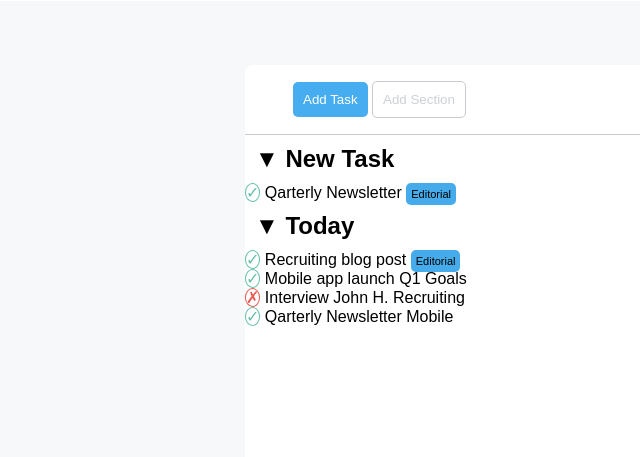
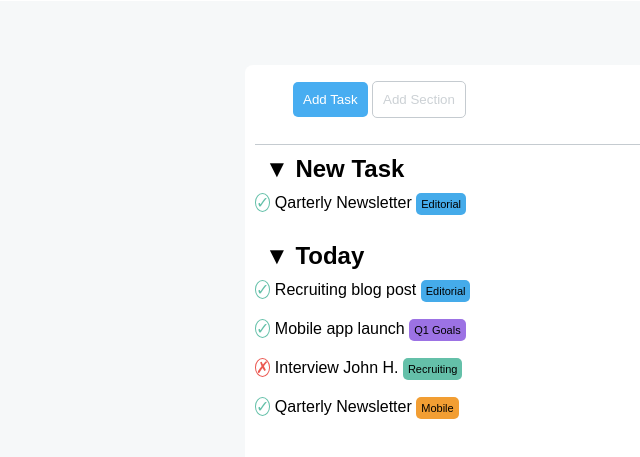
Before and after one commit to Gianmarco720/html-css-toboolist, a plain HTML site: page index.html in a window 1280 px wide. Shown: the part 53-510 px from the top of the page, without its empty margins (0-640 px from the left). Drawn offline with Linux system fonts and the light colour scheme.

Commit message:
fixed today list

```diff
--- a/assets/style.css
+++ b/assets/style.css
@@ -66,6 +66,10 @@ body {
     padding: 10px;
 }
 
+.space {
+    padding: 10px;
+}
+
 .check {
     color: var(--check);
     border: 1px solid var(--check);
@@ -88,3 +92,31 @@ body {
 #title_3 {
     padding: 10px;
 }
+
+#edit_2 {
+    font-size: 11px;
+    background-color: var(--editorial);
+    border-radius: 5px;
+    padding: 5px;
+}
+
+#edit_3 {
+    font-size: 11px;
+    background-color: var(--goals);
+    border-radius: 5px;
+    padding: 5px;
+}
+
+#edit_4 {
+    font-size: 11px;
+    background-color: var(--recruiting);
+    border-radius: 5px;
+    padding: 5px;
+}
+
+#edit_5 {
+    font-size: 11px;
+    background-color: var(--mobile);
+    border-radius: 5px;
+    padding: 5px;
+}
--- a/index.html
+++ b/index.html
@@ -28,30 +28,37 @@
         </section>
 
         <section>
-            <div>
+          <div class="space">
                 <h2 id="title_2">&#9660; New Task</h2>
                 <span class="check">&check;</span>
                 <span>Qarterly Newsletter</span>
                 <span id="edit_1">Editorial</span>
             </div>
-            <div>
+            <div class="space">
                 <h2 id="title_3">&#9660; Today</h2>
                 <span class="check">&check;</span>
                 <span>Recruiting blog post</span>
-                <span id="edit_1">Editorial</span><br>
+                <span id="edit_2">Editorial</span><br>
+            </div>
+            <div class="space">
+                <span class="check">&check;</span>
+                <span>Mobile app launch</span>
+                <span id="edit_3">Q1 Goals</span><br>
+            </div>
+            <div class="space">
+                <span class="uncheck">&cross;</span>
+                <span>Interview John H.</span>
+                <span id="edit_4">Recruiting</span><br>
+            </div>
+                <div class="space">
+                    <span class="check">&check;</span>
+                    <span>Qarterly Newsletter</span>
+                    <span id="edit_5">Mobile</span>
+                </div>
 
-                    <span class="check">&check;</span>
-                    <span>Mobile app launch</span>
-                    <span id="edit_2">Q1 Goals</span><br>
+          </div>
 
-                        <span class="uncheck">&cross;</span>
-                        <span>Interview John H.</span>
-                        <span class="edit_3">Recruiting</span><br>
 
-                            <span class="check">&check;</span>
-                            <span>Qarterly Newsletter</span>
-                            <span class="edit_4">Mobile</span>
-            </div>
         </section>
        </main>
    </div>
```
